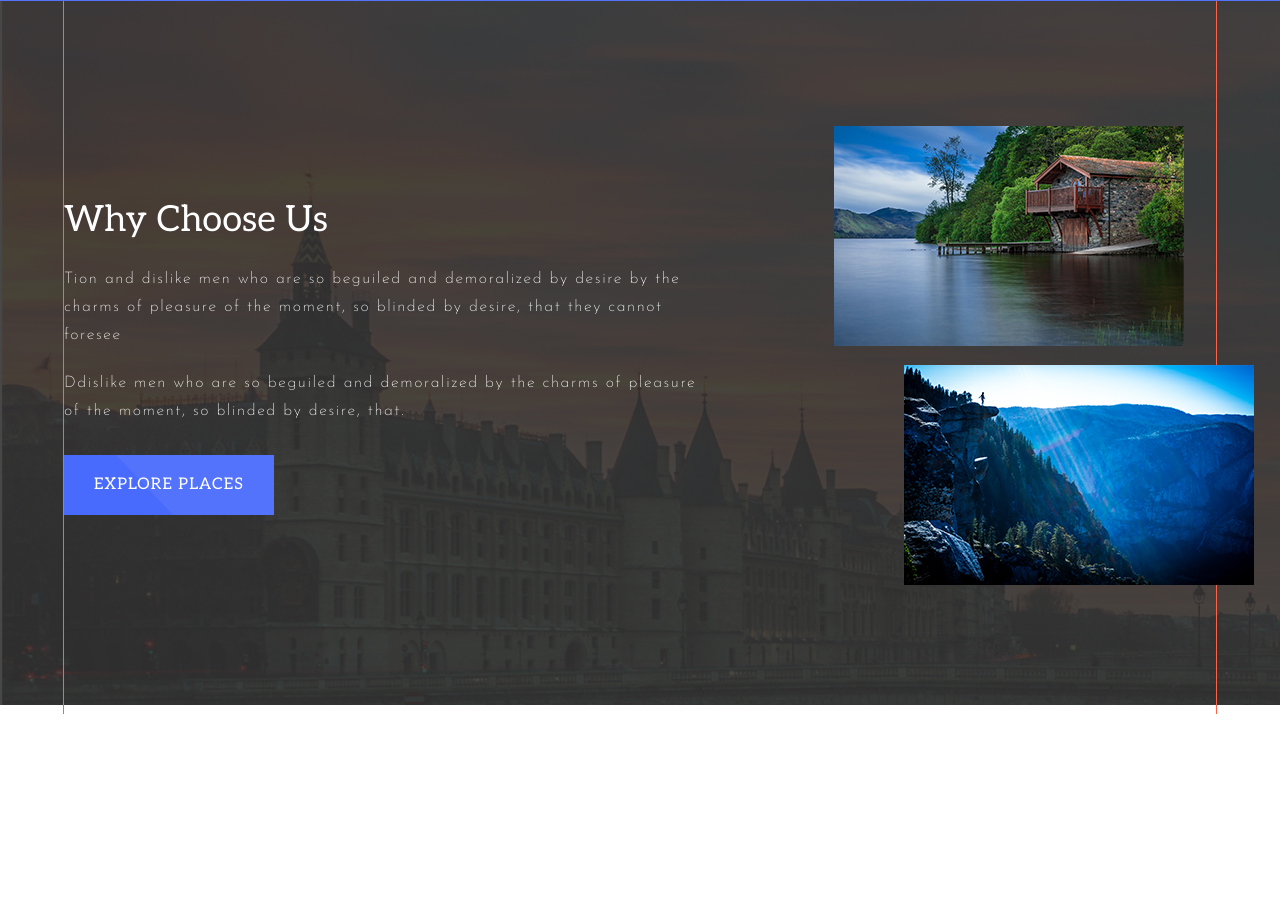
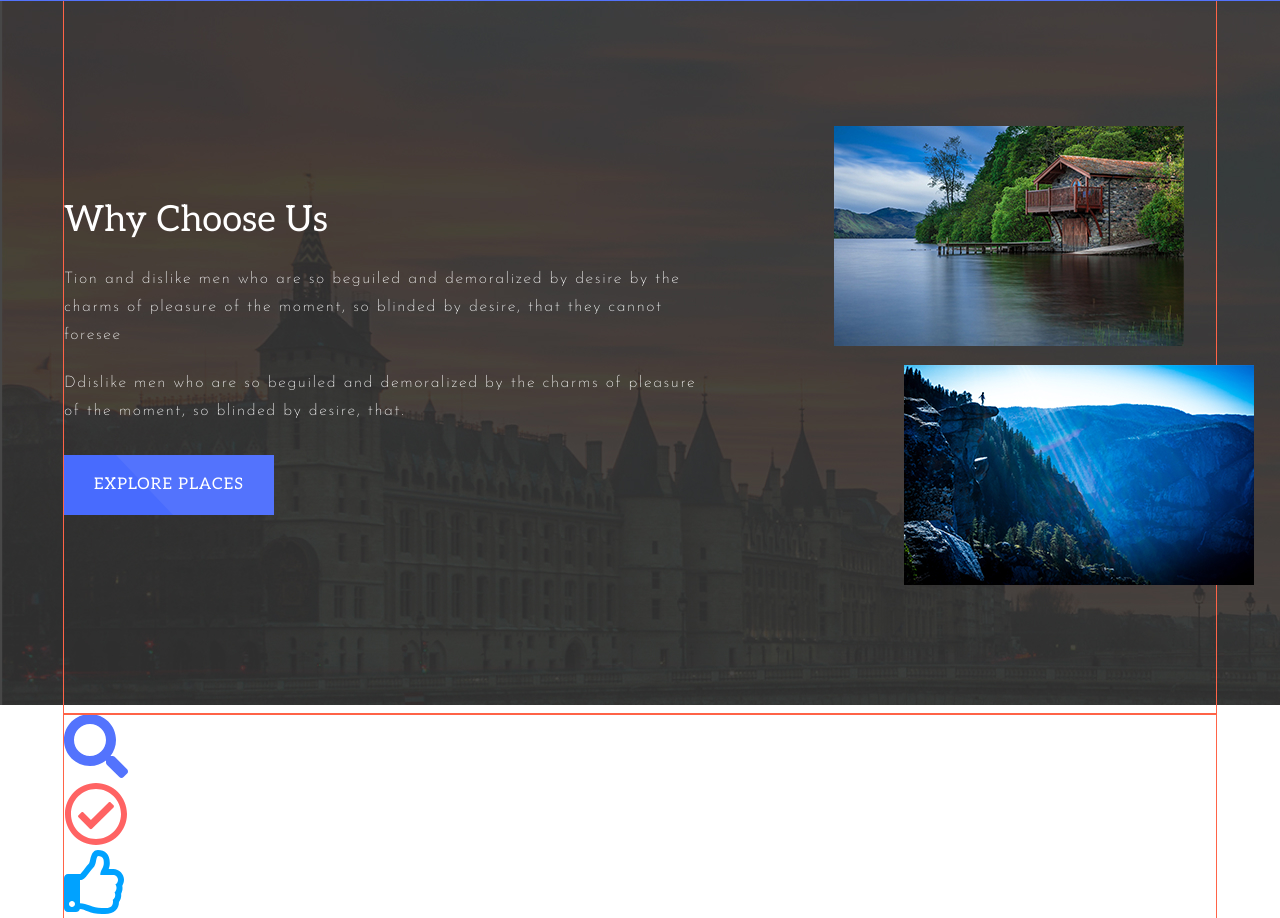
Before and after one commit to IhorSolodovnyk/AcademyHW, a plain HTML site: page First_Project/index.html in a window 1280 px wide. Shown: the part 1067-1985 px from the top of the page. Before the commit the page ends 1781 px from the top, so only its background shows below. Drawn offline with Linux system fonts and the light colour scheme.

Commit message:
add_section

```diff
--- a/First_Project/index.html
+++ b/First_Project/index.html
@@ -4,7 +4,7 @@
 <head>
     <meta charset="UTF-8">
     <meta name="viewport" content="width=device-width, initial-scale=1.0">
-    <title>Document</title>
+    <title>Travel with us</title>
     <link rel="preconnect" href="https://fonts.googleapis.com">
     <link rel="preconnect" href="https://fonts.gstatic.com" crossorigin>
     <link href="https://fonts.googleapis.com/css2?family=Aleo&family=Josefin+Sans:wght@300;400;700&display=swap"
@@ -92,6 +92,21 @@
                     </div>
                 </div>
             </section>
+            <div class="icon_content_section">
+                <div class="container">
+                    <div class="content_wrapper">
+                        <div class="icon_wrapper">
+                            <img src="./img/search.svg" alt="">
+                        </div>
+                        <div class="icon_wrapper">
+                            <img src="./img/check-circle (1).svg" alt="">
+                        </div>
+                        <div class="icon_wrapper">
+                            <img src="./img/thumbs-up.svg" alt="">
+                        </div>
+                    </div>
+                </div>
+            </div>
         </main>
     </div>
 </body>
```
Also changed, not shown: First_Project/css/style.scss (+7 -0 lines), First_Project/css/dist/style.css (added), First_Project/img/check-circle (1).svg (added), First_Project/img/search.svg (added), First_Project/img/thumbs-up.svg (added).
